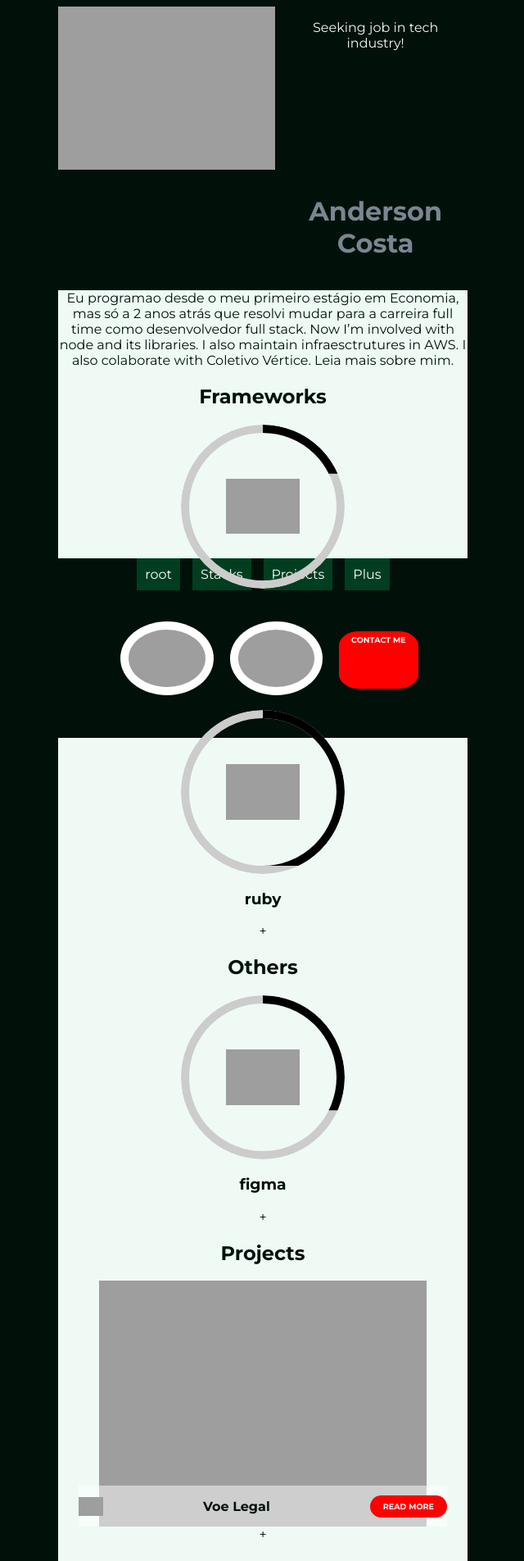
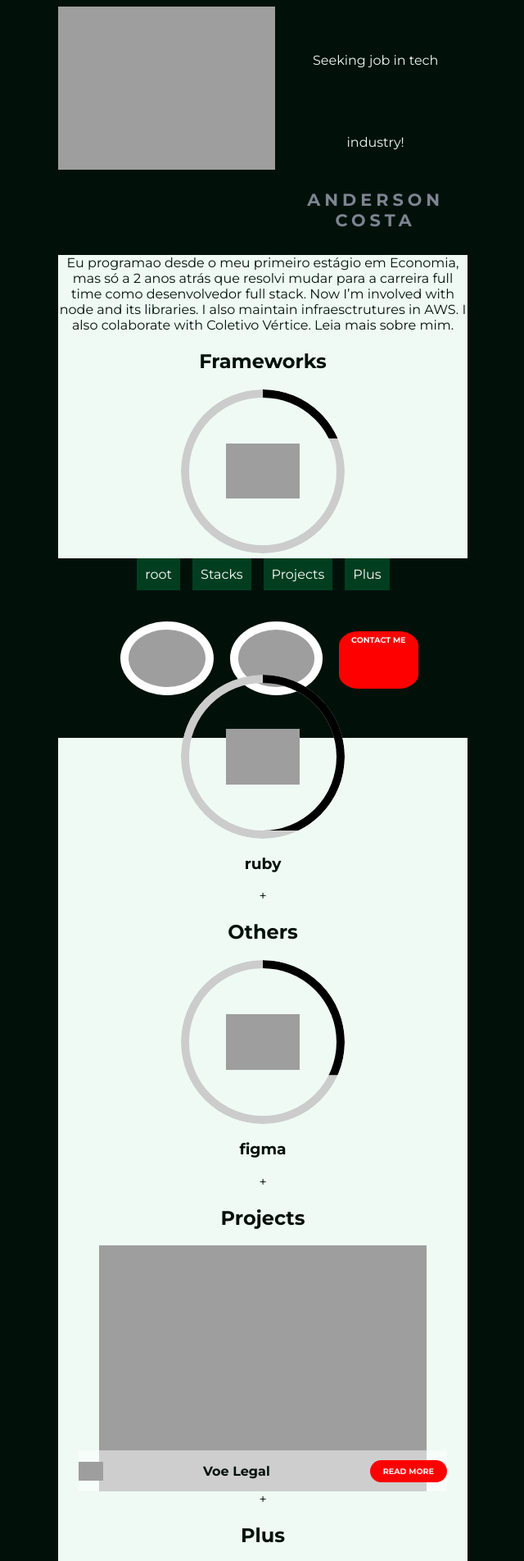
Before and after one commit to andersonlzcosta/blog, a Jekyll site: the page built from index.markdown, in a window 1280 px wide. Shown: the top 1904 px of the page at 82% size, without its empty margins (319-959 px from the left). Built offline with Jekyll 4.4.1, drawn with Linux system fonts in a browser that asks for light colours.

Commit message:
Splitted presentation style from customize to its' file

```diff
--- a/_sass/_customize.scss
+++ b/_sass/_customize.scss
@@ -18,25 +18,6 @@ h1 {
 .main-container {
     max-width: 500px;
     margin: 0 auto;
-}
-
-#presentation {
-    display: grid;
-    grid-template-columns: auto auto;
-    gap: 10px;
-
-    img {
-        max-height: 199px;
-        grid-column: 1;
-    }
-
-    p {
-        grid-column: 2;
-    }
-
-    h1 {
-        grid-column: 2;
-    }
 }
 
 .white-sheet {
--- /dev/null
+++ b/_sass/_presentation.scss
@@ -0,0 +1,27 @@
+#presentation {
+    display: grid;
+    grid-template-columns: auto auto;
+    gap: 10px;
+
+    img {
+        max-height: 199px;
+        grid-column: 1;
+    }
+
+    p {
+        grid-column: 2;
+        text-align: center;
+        height: 100px; /* Set a fixed height */
+        line-height: 100px; /* Match the height of the container */
+        text-align: center;
+    }
+
+    h1 {
+        grid-column: 2;
+        font-weight: bold;
+        text-transform: uppercase;
+        letter-spacing: 5px;
+        color: $gray-color;
+        font-size: 1.3rem;
+    }
+}
--- a/_sass/main.scss
+++ b/_sass/main.scss
@@ -3,6 +3,7 @@
 @import "variables";
 @import "customize";
 @import "navbar";
+@import "presentation";
 @import "skills";
 @import "projects";
 @import "blog";
```
